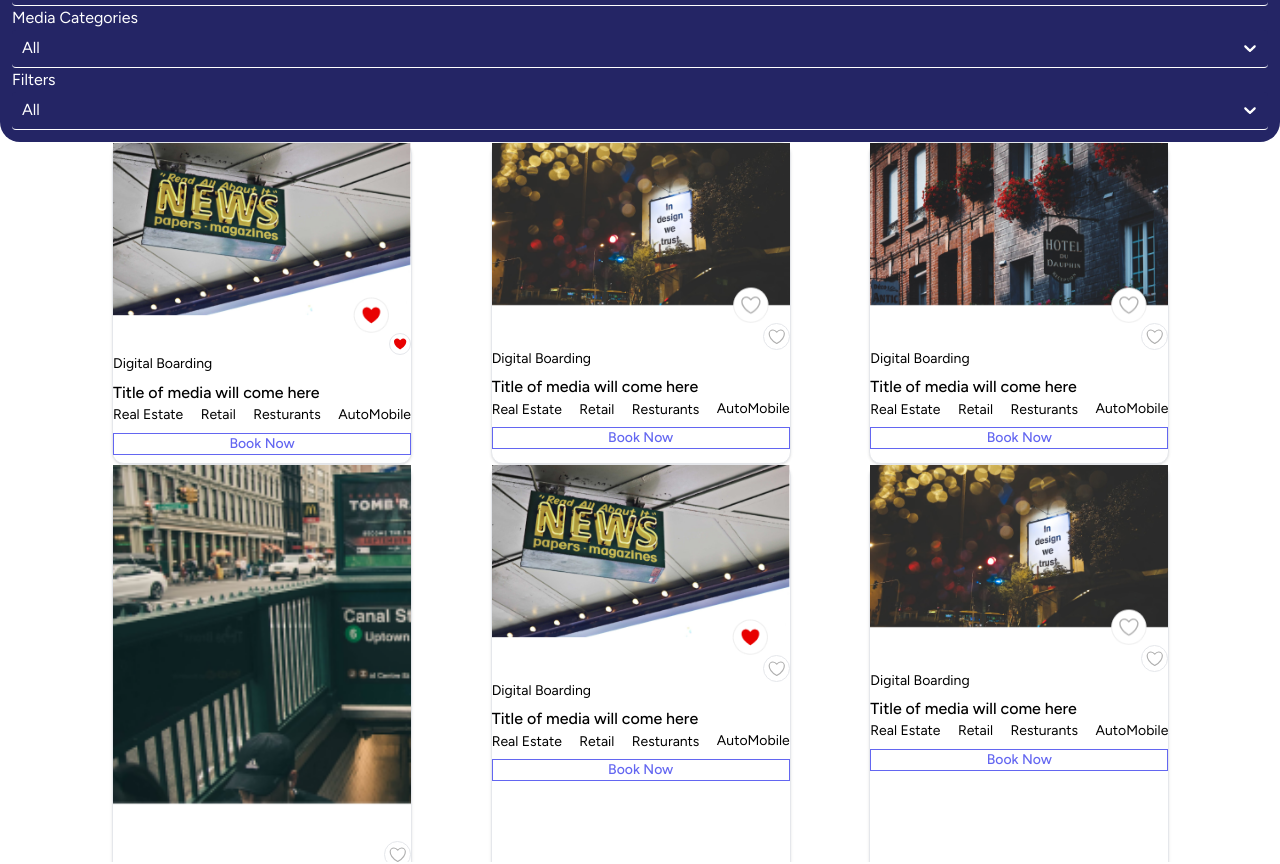
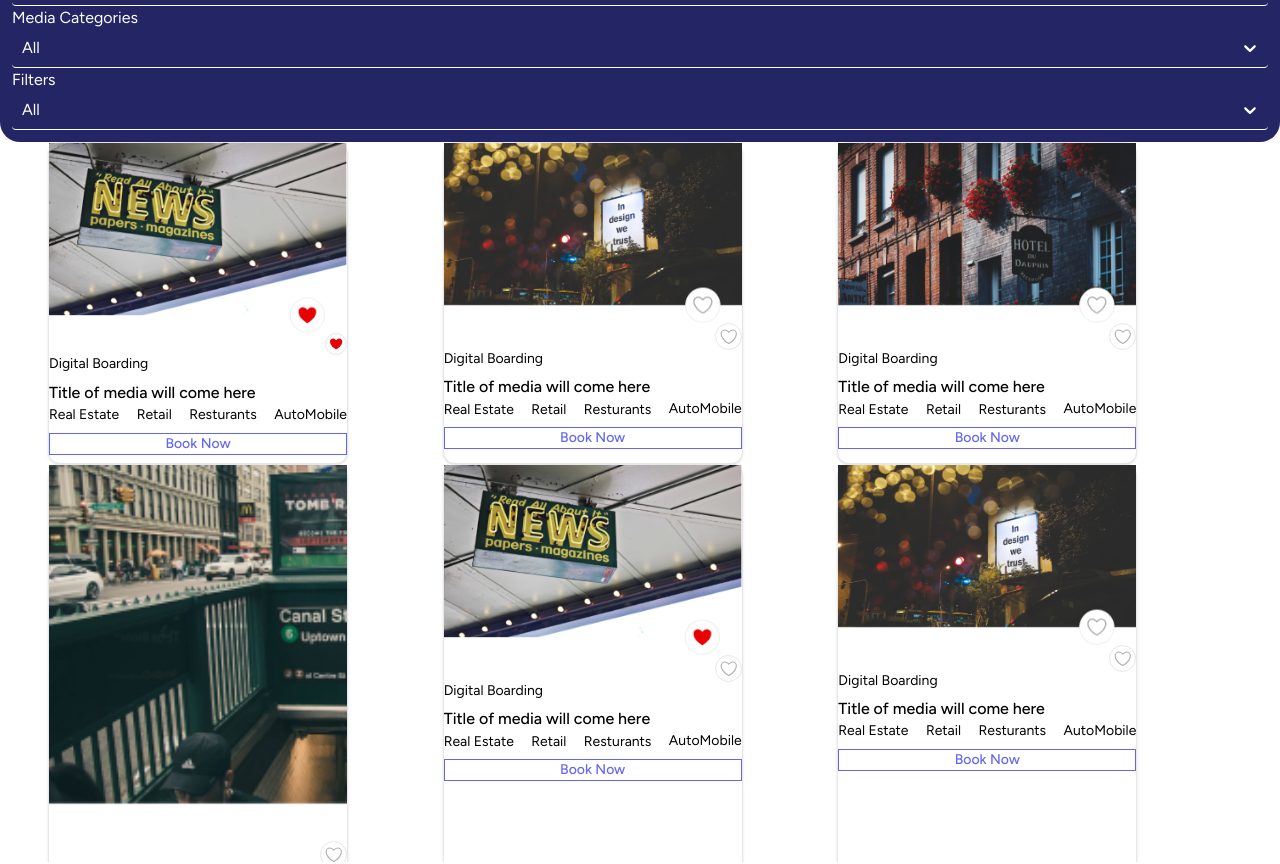
Before and after one commit to Ashu123falle/PrimeSlots, a Next.js app: page /MediaListing in a window 1280 px wide. Shown: the part 496-1360 px from the top of the page. Built offline with nearby package versions, Linux system fonts and the light colour scheme.

Commit message:
alignment fixation for MediaListing

```diff
--- a/pages/MediaListing/index.js
+++ b/pages/MediaListing/index.js
@@ -262,13 +262,15 @@ const MediaListingPage = () => {
       <FilterComponent data={data} optionsConfig={optionsConfig} />
 
       <div className="px-5 md:px-8 xl:px-8 pb-5">
-        <ul className='grid grid-cols-1 sm:grid-cols-2 lg:grid-cols-3 2xl:grid-cols-4 lg:pl-20  max-h-[90vh] overflow-y-auto w-full overscroll-auto mb-4 '>
+        <div className='flex justify-center'>
+        <ul className='px-8 grid grid-cols-1 sm:grid-cols-2 sm:px-4 lg:grid-cols-3 2xl:grid-cols-4   max-h-[90vh] overflow-y-auto w-full overscroll-y-auto mb-4 '>
           {
             searchData.map((curElem, ind) => {
               return <BlogCard key={ind} data={curElem} onClickWishlistButton = {onClickWishlistButton}/>
             })
           }
         </ul>
+        </div>
 
         <div>
           <hr className='border border-gray-300 mb-7 w-full absolute left-0 right-0' />
```
